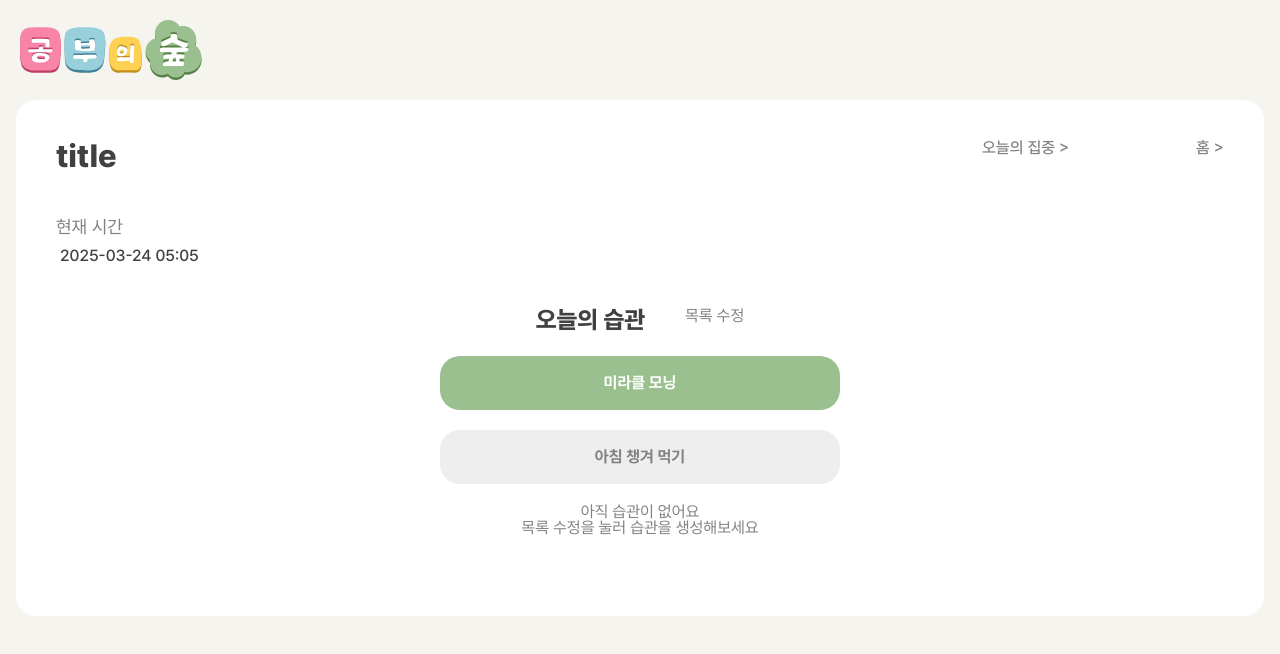
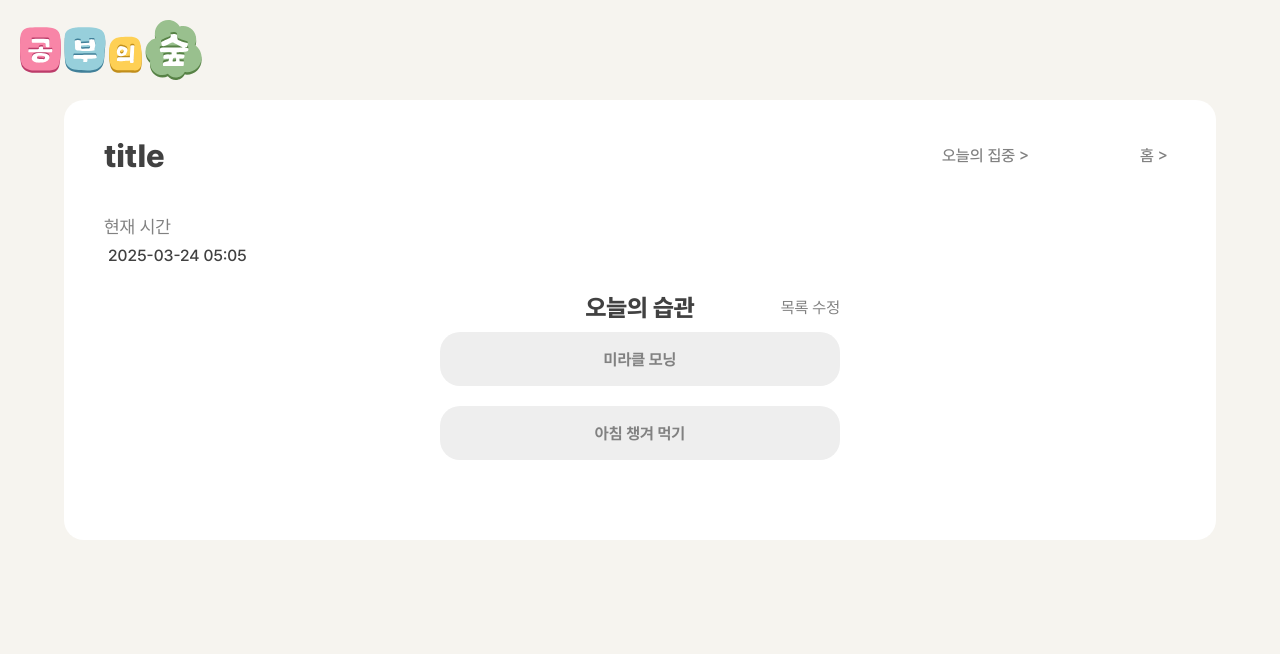
Before and after one commit to rakaso598/rakaso598-6-studyforest-phytoncide-FS, a React (Vite) app in the folder frontend/: page /today-habit in a window 1280 px wide. Shown: the top 654 px of the page. Built offline with nearby package versions, Linux system fonts and the light colour scheme; a web font is replaced by a local one.

Commit message:
feat(habitlist):add click style change and add media

```diff
--- a/frontend/src/components/Habits.jsx
+++ b/frontend/src/components/Habits.jsx
@@ -1,14 +1,38 @@
-import React from "react";
+import React, { useState } from "react";
 import styles from "./Habits.module.css";
 
 function Habits() {
+  const [habits, setHabits] = useState([
+    { id: 1, title: "미라클 모닝", checked: false },
+    { id: 2, title: "아침 챙겨 먹기", checked: false },
+  ]);
+  const HandleClick = (id) => {
+    setHabits((prevHabits) =>
+      prevHabits.map((habit) =>
+        habit.id === id ? { ...habit, checked: !habit.checked } : habit
+      )
+    );
+  };
   return (
-    <div className={styles["habit-list"]}>
-      <div className={styles["habit-checked"]}>미라클 모닝</div>
-      <div className={styles["habit-unchecked"]}>아침 챙겨 먹기</div>
-      <p className={styles["no-habit-text"]}>
-        아직 습관이 없어요 <br /> 목록 수정을 눌러 습관을 생성해보세요{" "}
-      </p>
+    <div className={styles.habitList}>
+      {habits.length === 0 ? (
+        <p className={styles["noHabitText"]}>
+          아직 습관이 없어요 <br /> 목록 수정을 눌러 습관을 생성해보세요{" "}
+        </p>
+      ) : (
+        habits.map((habit) => (
+          <div id={habit.id} className={styles.habitItem}>
+            <button
+              onClick={() => HandleClick(habit.id)}
+              className={
+                habit.checked ? styles.habitChecked : styles.habitUnchecked
+              }
+            >
+              {habit.title}
+            </button>
+          </div>
+        ))
+      )}
     </div>
   );
 }
--- a/frontend/src/components/Habits.module.css
+++ b/frontend/src/components/Habits.module.css
@@ -1,38 +1,46 @@
-.habit-list {
+.habitList {
   display: flex;
   flex-direction: column;
   align-items: center;
   justify-content: center;
   gap: 20px;
   height: auto;
+  max-width: 400px;
+  width: 90%;
 }
-
-.habit-checked {
-  width: 400px;
+.habitItem {
+  width: 100%;
+}
+.habitChecked {
+  width: 100%;
   height: 54px;
   border-radius: 20px;
-  background-color: #99c08e;
+  background-color: var(--color-green-200);
   display: flex;
   justify-content: center;
   align-items: center;
-  color: white;
+  color: var(--color-white);
   font-weight: 700;
   font-size: 16px;
+  border: none;
+  cursor: pointer;
 }
-.habit-unchecked {
-  width: 400px;
+.habitUnchecked {
+  width: 100%;
   height: 54px;
   border-radius: 20px;
-  background-color: #eeeeee;
+  background-color: var(--color-gray-100);
   display: flex;
   justify-content: center;
   align-items: center;
-  color: #818181;
+  color: var(--color-gray-300);
   font-weight: 700;
   font-size: 16px;
+  border: none;
+  cursor: pointer;
 }
 
-.no-habit-text {
+.noHabitText {
   text-align: center;
-  color: #818181;
+  color: var(--color-gray-300);
 }
--- a/frontend/src/pages/today-habit/TodayHabit.jsx
+++ b/frontend/src/pages/today-habit/TodayHabit.jsx
@@ -18,33 +18,31 @@ const TodayHabit = () => {
   }, [currentTime]);
 
   return (
-    <div className={styles["container"]}>
-      <div className={styles["main-container"]}>
-        <div className={styles["top-container"]}>
-          <div className={styles["title-container"]}>
-            <p className={styles["title"]}>title</p>
-            <div className={styles["link-container"]}>
-              <Link to="/today-focus" className={styles["link-text"]}>
+    <div className={styles.container}>
+      <div className={styles.mainContainer}>
+        <div className={styles.topContainer}>
+          <div className={styles.titleContainer}>
+            <p className={styles.title}>title</p>
+            <div className={styles.linkContainer}>
+              <Link to="/today-focus" className={styles.linkText}>
                 오늘의 집중 &gt;
               </Link>
-              <Link to="/" className={styles["link-text"]}>
+              <Link to="/" className={styles.linkText}>
                 홈 &gt;
               </Link>
             </div>
           </div>
-          <div className={styles["time-container"]}>
-            <p className={styles["time-title"]}>현재 시간</p>
-            <div className={styles["time-now"]}>{currentTime}</div>
+          <div className={styles.timeContainer}>
+            <p className={styles.timeTitle}>현재 시간</p>
+            <div className={styles.timeNow}>{currentTime}</div>
           </div>
         </div>
-        <div className={styles["habit-container"]}>
-          <div className={styles["habit-top-container"]}>
-            <p className={styles["habit-title"]}>오늘의 습관</p>
-            <p className={styles["list-text"]}>목록 수정</p>
+        <div className={styles.habitContainer}>
+          <div className={styles.habitTopContainer}>
+            <p className={styles.habitTitle}>오늘의 습관</p>
+            <p className={styles.listText}>목록 수정</p>
           </div>
-          <div>
-            <Habits />
-          </div>
+          <Habits />
         </div>
       </div>
     </div>
--- a/frontend/src/pages/today-habit/TodayHabit.module.css
+++ b/frontend/src/pages/today-habit/TodayHabit.module.css
@@ -3,34 +3,39 @@
   width: 100%;
   justify-content: center;
 }
-.main-container {
+.mainContainer {
   padding: 40px;
-  background-color: white;
+  background-color: var(--color-white);
   display: flex;
   justify-content: center;
   flex-direction: column;
   border-radius: 20px;
+  max-width: 1248px;
+  width: 90%;
 }
-.top-container {
-  width: 1168px;
-  height: 128px;
+.topContainer {
+  width: 100%;
+  height: 165px;
   display: flex;
   flex-direction: column;
   justify-content: space-between;
 }
-.title-container {
+.titleContainer {
   width: 100%;
   height: 48px;
   display: flex;
+  flex-direction: column;
+  gap: 16px;
   justify-content: space-between;
 }
-.link-container {
+.linkContainer {
   width: 242px;
   display: flex;
+  padding: 8px;
   justify-content: space-between;
 }
-.link-text {
-  color: #818181;
+.linkText {
+  color: var(--color-gray-300);
   font-size: 16px;
   font-weight: 500;
   text-decoration: none;
@@ -38,44 +43,59 @@
 .title {
   font-weight: 800;
   font-size: 32px;
-  color: #414141;
+  color: var(--color-black);
 }
-.time-container {
+.timeContainer {
   display: flex;
   flex-direction: column;
 }
-.time-title {
-  color: #818181;
+.timeTitle {
+  color: var(--color-gray-300);
   font-weight: 400;
   font-size: 18px;
   margin-bottom: 8px;
 }
-.time-now {
-  color: #414141;
+.timeNow {
+  color: var(--color-black);
   font-size: 16px;
   padding: 4px;
   font-weight: 500;
 }
-.habit-container {
+.habitContainer {
   display: flex;
   justify-content: center;
   flex-direction: column;
   align-items: center;
   padding: 40px 24px;
 }
-.habit-top-container {
+.habitTopContainer {
   display: flex;
   flex-direction: row;
-  width: 100%;
-  justify-content: center;
-  gap: 40px;
+  max-width: 400px;
+  width: 90%;
+  align-items: center;
   margin-bottom: 24px;
+  position: relative;
 }
-.habit-title {
-  color: #414141;
+.habitTitle {
+  position: absolute;
+  left: 50%;
+  transform: translateX(-50%);
+  color: var(--color-black);
   font-weight: 800;
   font-size: 24px;
 }
-.list-text {
-  color: #818181;
+.listText {
+  position: absolute;
+  color: var(--color-gray-300);
+  right: 0%;
 }
+
+@media screen and (min-width: 744px) {
+  .titleContainer {
+    flex-direction: row;
+  }
+  .topContainer {
+    height: 128px;
+  }
+}
```
